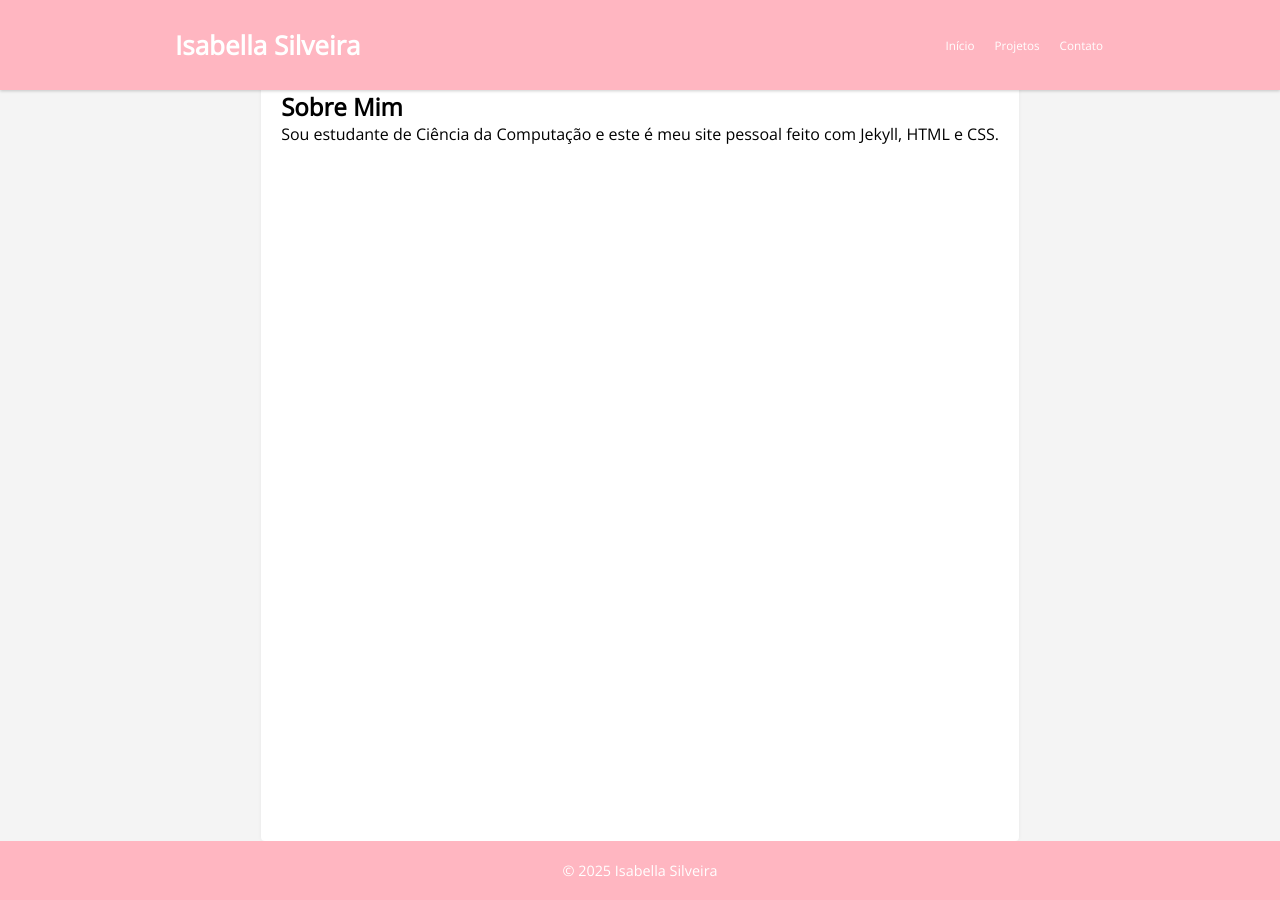
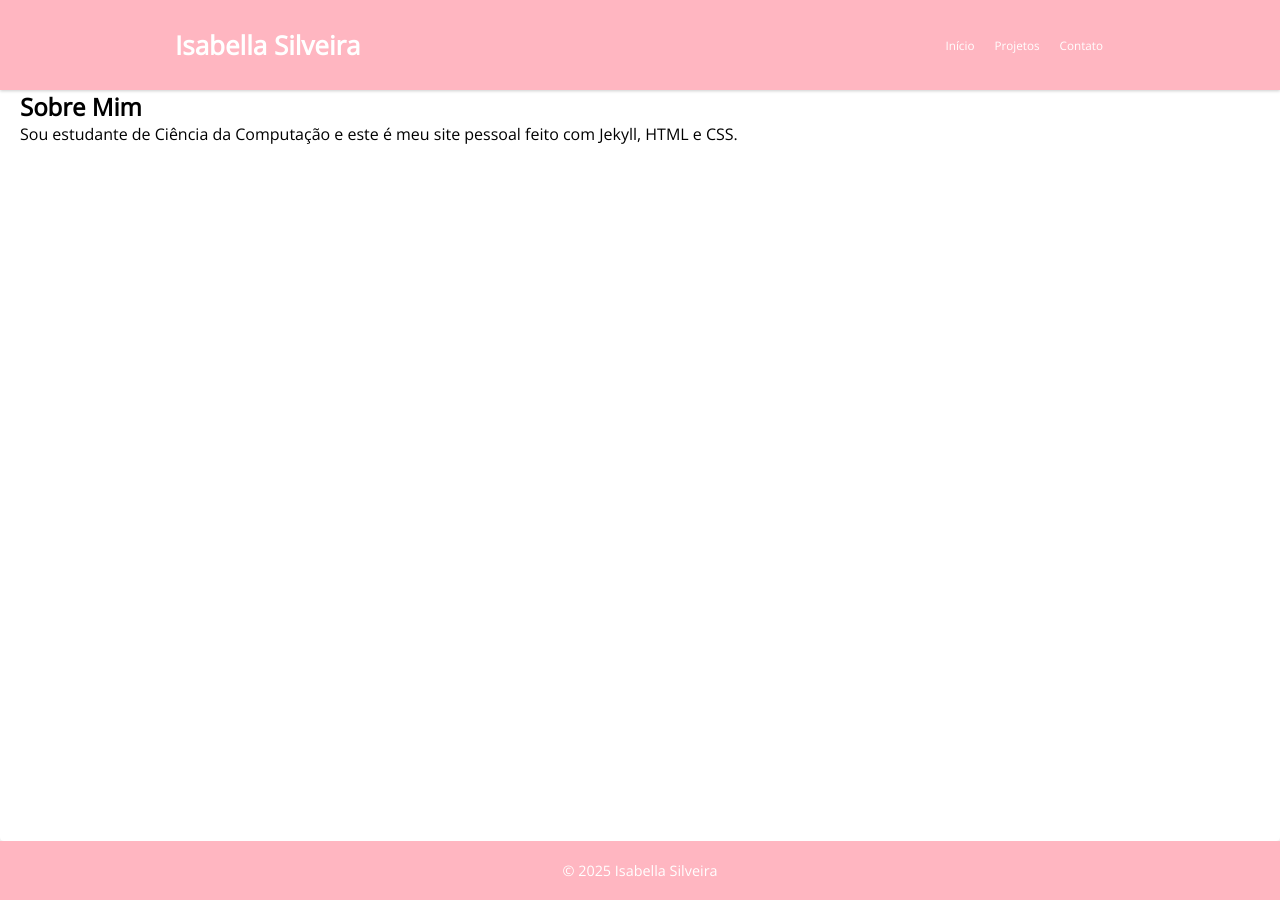
Before and after one commit to isacsilveira/isacsilveira.github.io, a Jekyll site: the page built from sobre.md, in a window 1280 px wide. Built offline with Jekyll 4.4.1, drawn with Linux system fonts in a browser that asks for light colours.

Commit message:
Update style.css

```diff
--- a/assets/css/style.css
+++ b/assets/css/style.css
@@ -80,7 +80,7 @@ html, body {
 /* Conteúdo principal */
 .content {
   max-width: 100%;
-  margin: auto;
+  margin: 0;
   padding: 20px;
   background-color: white;
   border-radius: 4px;
```
